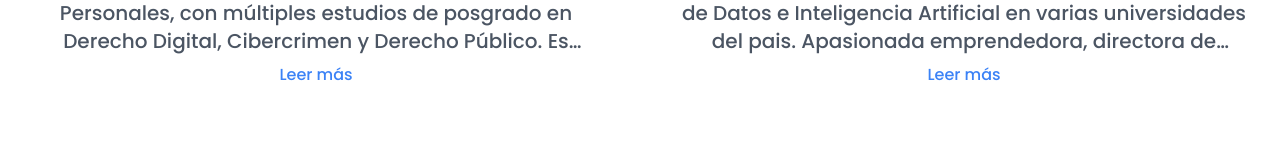
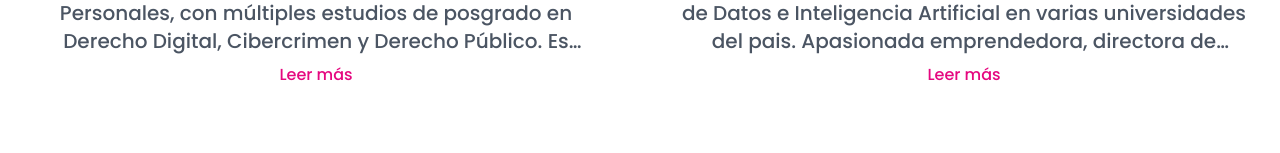
Before and after one commit to HultPrize/landing-page, a Next.js app: page /mentors in a window 1280 px wide. Shown: the part 625-778 px from the top of the page. Built offline with nearby package versions, Linux system fonts and the light colour scheme.

Commit message:
Update Mentor.tsx

```diff
--- a/src/components/mentors/Mentor.tsx
+++ b/src/components/mentors/Mentor.tsx
@@ -33,7 +33,7 @@ const MentorComponent: React.FC<MentorProps> = ({ mentor }) => {
             </p>
             <button
                 onClick={toggleDescription}
-                className="text-blue-500 mt-2"
+                className="text-[#E5077F] mt-2"
             >
                 {isExpanded ? "Leer menos" : "Leer más"}
             </button>
```
